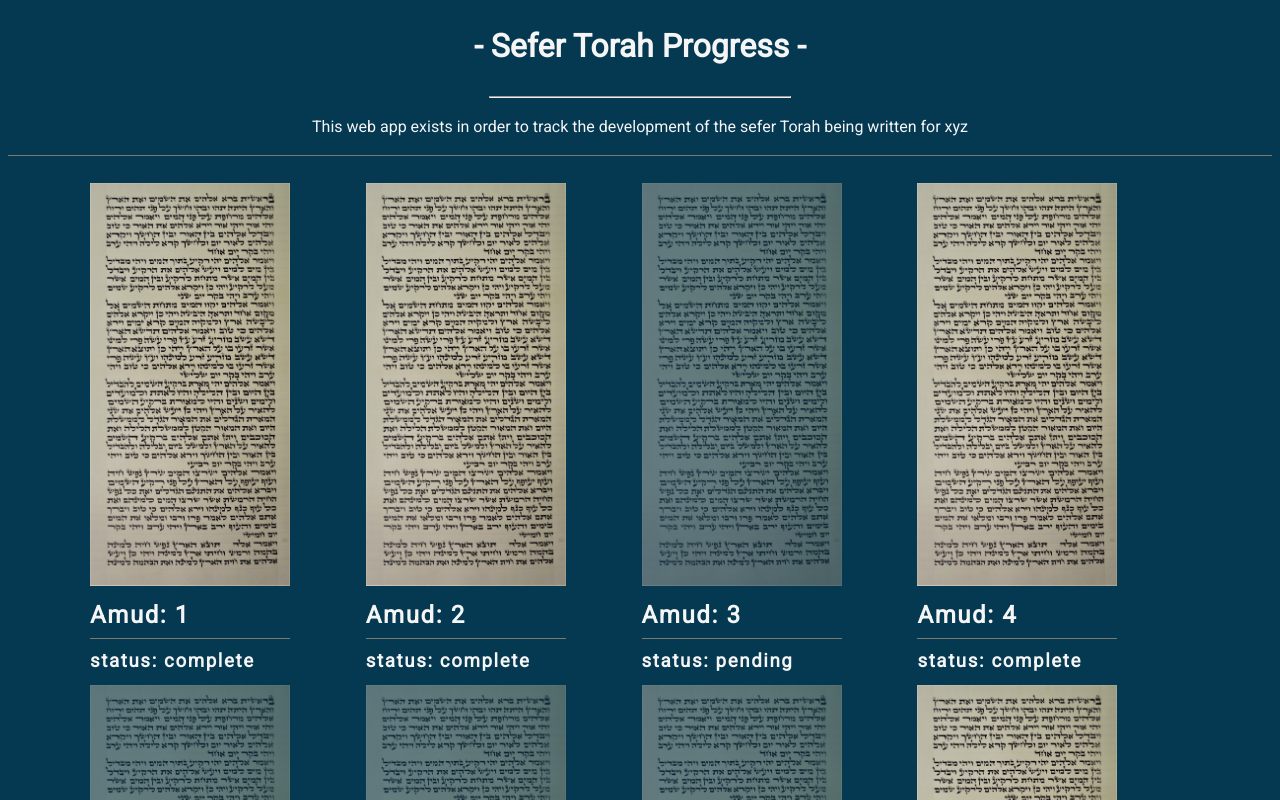
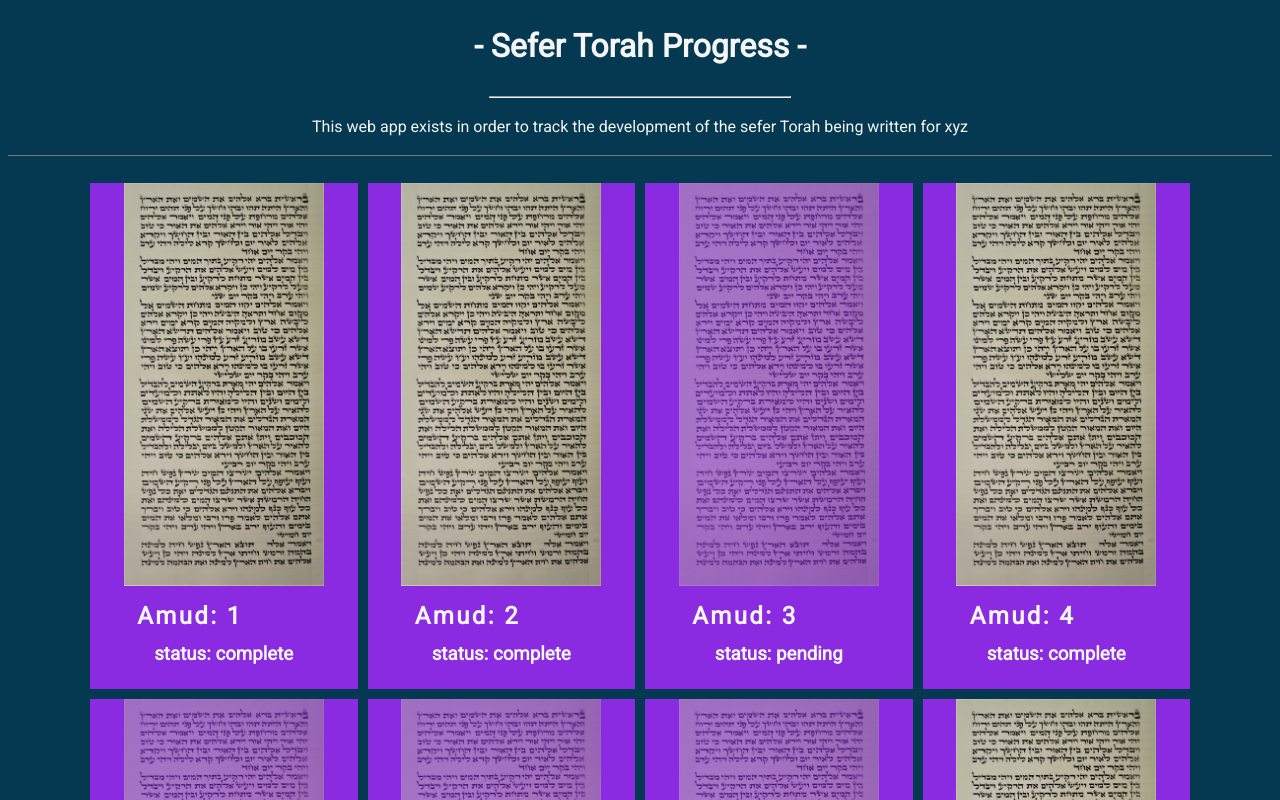
Before and after one commit to naftalib/SeferTorahProgress, a React (Create React App) app: page / in a window 1280 px wide. Shown: the top 800 px of the page. Built offline with nearby package versions, Linux system fonts and the light colour scheme.

Commit message:
progress

```diff
--- a/src/App.css
+++ b/src/App.css
@@ -35,7 +35,14 @@ body {
 .grid-4 {
   display: grid;
   grid-template-columns: repeat(4, 1fr);
-  grid-gap: 0.2rem;
+  gap: 10px;
+}
+.tileCard {
+  background-color: blueviolet;
+  text-align: center;
+}
+.innerCard {
+  text-align: center;
 }
 .tile {
   text-align: center;
--- a/src/components/Amud.js
+++ b/src/components/Amud.js
@@ -5,19 +5,16 @@ const Amud = (props)=>{
 
   return (
 
-   <div>
+   <div className='tileCard'>
       <img src={img} alt="amud"
       //conditional render to define class name - determines if scalable or not
       className={!props.tile.complete ? 'amud':'amud scale'}
       //condit render defines opacity
       style={props.tile.complete ? {opacity: '1'}: {opacity: '0.5'}}
       />
-      <div className='amudTitle'>
-        <h2>{props.tile.title}</h2>
-        <hr className='div-line'/>
+        <h2 className='amudTitle'>{props.tile.title}</h2>
+        {/* <hr className='div-line'/> */}
         <h3>status: {props.tile.complete ? "complete":"pending"}</h3>
-      </div>
-
   </div>
 
   )
```
